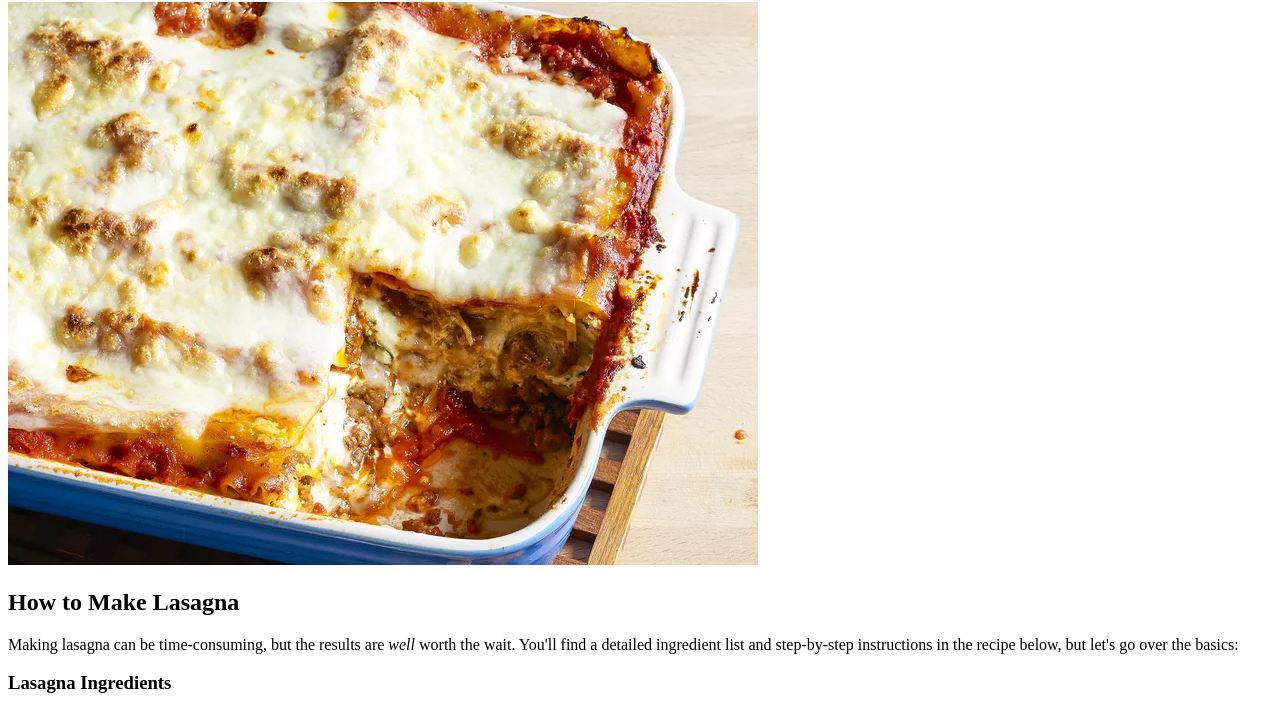
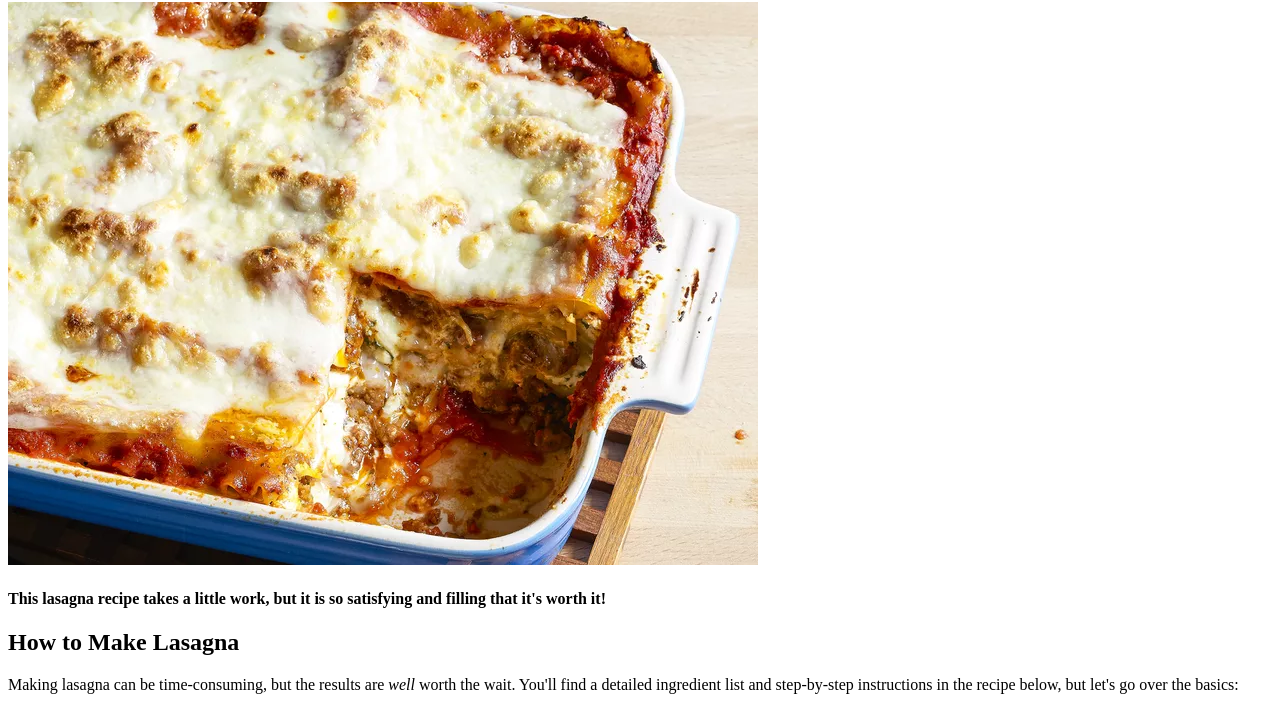
Before and after one commit to Dadoustyle/odin-recipes, a plain HTML site: page recipes/lasagna.html in a window 1280 px wide. Shown: the part 78-788 px from the top of the page. Drawn offline with Linux system fonts and the light colour scheme.

Commit message:
add a description under img

```diff
--- a/recipes/lasagna.html
+++ b/recipes/lasagna.html
@@ -8,7 +8,14 @@
     <body>
         <p><h1>World's Best Lasagna</h1></p>
         <img src="../img/lasagna.webp" alt="World's Best Lasagna">
+
+        <p><h4>
+            This lasagna recipe takes a little work, but it is so satisfying
+            and filling that it's worth it!
+        </h4></p>
+
         <p><h2>How to Make Lasagna</h2></p>
+
         <p>
             Making lasagna can be time-consuming,
             but the results are <em>well</em> worth the wait.
@@ -16,7 +23,9 @@
             and step-by-step instructions in the
             recipe below, but let's go over the basics:
         </p>
+
         <p><h3>Lasagna Ingredients</h3></p>
+
         <p>
             We adores this
             lasagna recipe because it's incredibly
```
